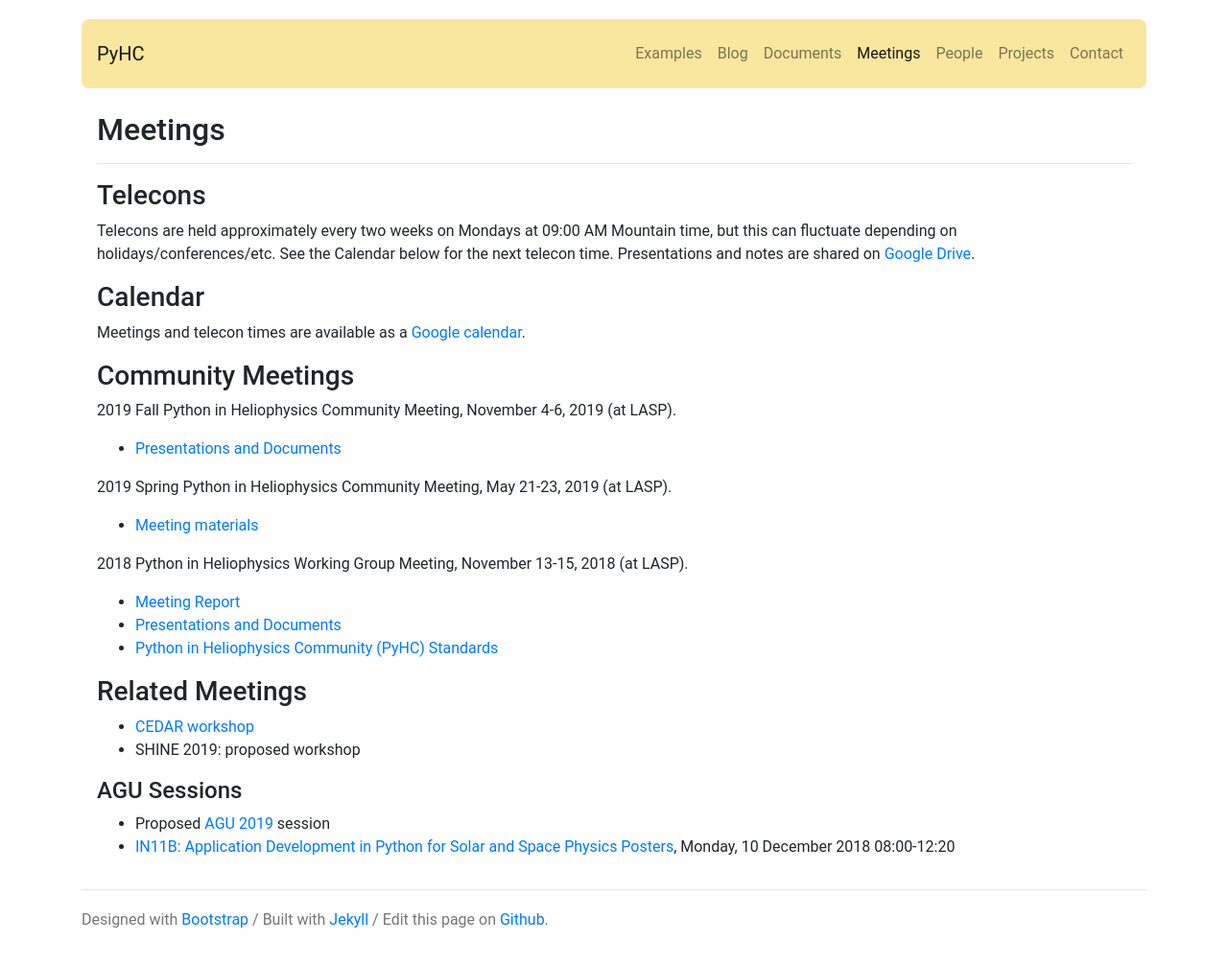
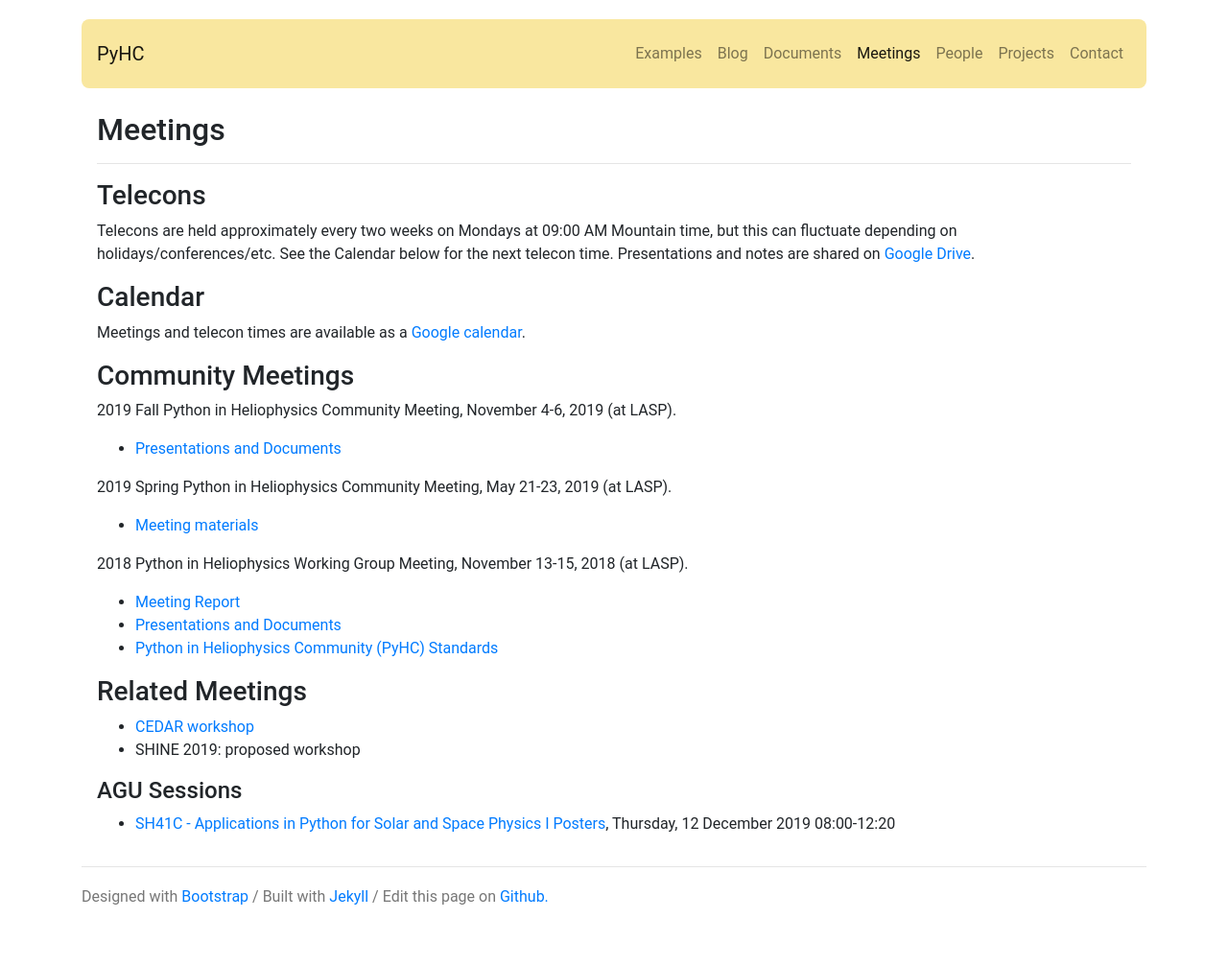
Before and after one commit to heliophysicsPy/heliophysicsPy.github.io, a Jekyll site: the page built from _pages/meetings.md, in a window 1280 px wide. Shown: the whole page at 96% size. Built offline with Jekyll 4.4.1, drawn with Linux system fonts in a browser that asks for light colours; nearby versions of some CDN libraries; after the commit the page ends 983 px from its top, so only the background shows below that.

Commit message:
updating AGU PyHC poster session link

```diff
--- a/_pages/meetings.md
+++ b/_pages/meetings.md
@@ -31,5 +31,4 @@ Meetings and telecon times are available as a [Google calendar](https://calendar
 
 #### AGU Sessions
 
-* Proposed [AGU 2019](https://events.jspargo.com/AGU19/Public/enter.aspx) session
-* [IN11B: Application Development in Python for Solar and Space Physics Posters](https://agu.confex.com/agu/fm18/meetingapp.cgi/Session/46412), Monday, 10 December 2018  08:00-12:20
+* [SH41C - Applications in Python for Solar and Space Physics I Posters](https://agu.confex.com/agu/fm19/meetingapp.cgi/Session/76185), Thursday, 12 December 2019  08:00-12:20
```
